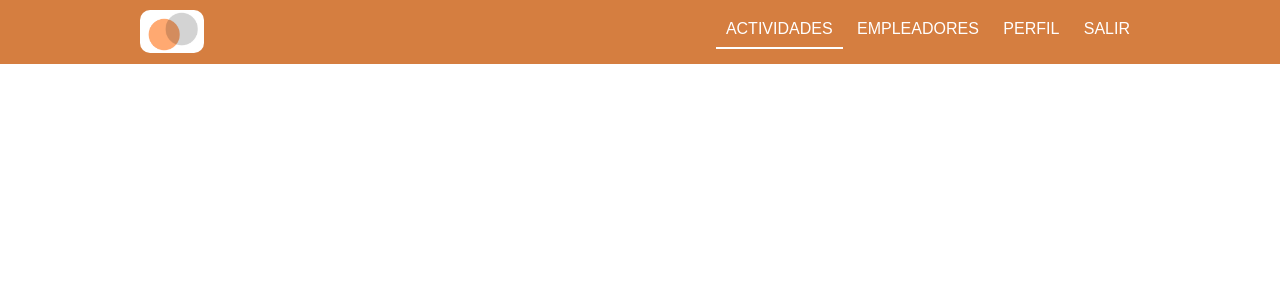
After one commit to TecAbel/ttman, a PHP site: page /app/actividades.html in a window 1280 px wide. The commit adds this page. Shown: the top 300 px of the page. Run offline with PHP 8.4, Linux system fonts and the light colour scheme.

Commit message:
barra primeros pasos

```diff
--- /dev/null
+++ b/app/actividades.html
@@ -0,0 +1,35 @@
+<!DOCTYPE html>
+<html lang="en">
+<head>
+    <meta charset="UTF-8">
+    <meta name="viewport" content="width=device-width, initial-scale=1.0">
+    <meta http-equiv="X-UA-Compatible" content="ie=edge">
+    <link rel="stylesheet" href="../css/normalize.css">
+    <link rel="stylesheet" href="../css/estilos.css">
+    <title>TTMAN | actividades</title>
+</head>
+<body>
+    <div class="barra">
+        <div class="contenedor clearfix">
+            <div class="logo-nav">
+                <a href="../index.html">
+                    <img src="../img/logo-pequeno.png" alt="TTMAN">
+                </a>
+            </div>
+
+            <div class="menu-movil">
+                <span></span>
+                <span></span>
+                <span></span>
+            </div>
+
+            <nav class="navegacion-principal">
+                <a href="#" class="activo">Actividades</a>
+                <a href="#">Empleadores</a>
+                <a href="#">Perfil</a>
+                <a href="#">Salir</a>
+            </nav>
+        </div>
+    </div>
+</body>
+</html>
--- a/css/estilos.css
+++ b/css/estilos.css
@@ -20,8 +20,12 @@ html{
     }
 
 body{
+    height: 100%;
+    font-family: var(--fuente-cuerpo);
+}
+
+body#index{
     background-color: var(--color-primario);
-    font-family: var(--fuente-cuerpo);
 }
 
 h1,h2,h3{
@@ -99,6 +103,50 @@ hr{
     height: 100vh;
 }
 
+/*
+    BARRA
+*/
+
+.barra{
+    width: 100%;
+    position: fixed;
+    background-color: var(--color-primario);
+    height: 8vh;
+    z-index: 2;
+}
+
+.logo-nav{
+    margin-top: 10px;
+    float: left;
+    width: 25%;
+    height: 100%;
+}
+
+.logo-nav img{
+    max-width: 8vh;
+    border-radius: 10px;
+}
+
+.navegacion-principal{
+    float: right;
+    margin-top: 20px;
+}
+
+.navegacion-principal a{
+    text-decoration: none;
+    color: white;
+    text-transform: uppercase;
+    padding: 10px;
+    transition: .4s ease-in-out;
+}
+.navegacion-principal a.activo{
+    border-bottom: 2px solid white;
+}
+.navegacion-principal a:hover{
+    background-color: var(--color-foot);
+}
+
+
 .logo-btns{
     width: 90%;
     margin-top: 5vh;
@@ -158,9 +206,12 @@ hr{
 */
 
 .contenedor{
-    background-color: white;
     max-width: 1000px;
     margin: 0 auto;
+}
+
+.contenedor-index{
+    background-color: white;
     border-radius: 10px;
 }
 
@@ -252,11 +303,11 @@ button.btn-img:hover{
     FOOTER
 */
 
-.footer{
+footer{
+    margin-top: 20px;
     background-color: var(--color-foot);
-    height: 10vh;
     width: 100%;
-    bottom: 0;
+    bottom: 0!important;
 }
 
 .footer p{
--- a/index.html
+++ b/index.html
@@ -17,19 +17,19 @@
 
     <title>TTMAN</title>
 </head>
-<body>
+<body id="index">
     <div class="hero sombra clearfix">
         <div class="logo-btns clearfix">
             <div class="logo">
                 <img src="img/logo.png" alt="ttman">
             </div>
             <div class="contenedor-btns">
-                <a href="#" class="btn primario">Entrar</a>
+                <a href="app/actividades.html" class="btn primario">Entrar</a>
                 <a href="#contacto" class="btn secundario">Contacto</a>
             </div>
         </div>
     </div>
-    <div class="contenedor sombra">
+    <div class="contenedor contenedor-index sombra">
         <h2>Agrega un toque <span class="color-primario">especial</span> a tus reportes de cobro</h2>
         <hr>
 
```
Also changed, not shown: img/logo-pequeno.png (added).
